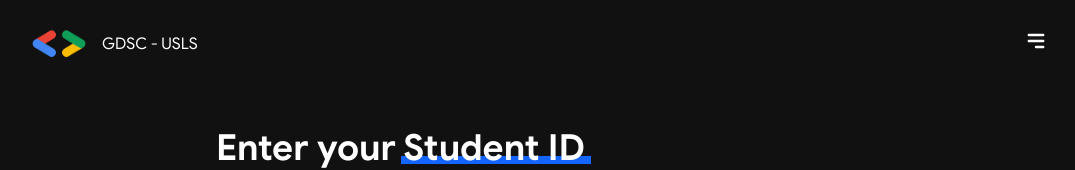
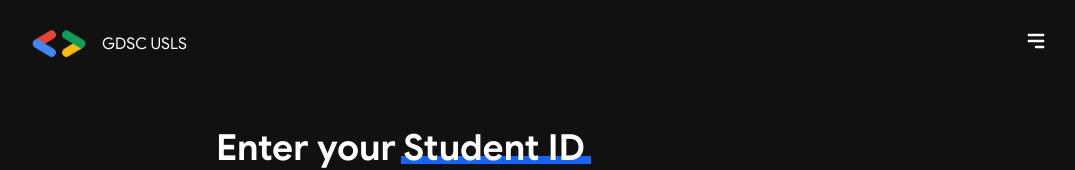
Before and after one commit to gdsc-usls/id-generator, a Next.js app: page / in a window 1280 px wide. Shown: the top 170 px of the page, without its empty margins (104-1179 px from the left). Built offline with nearby package versions, Linux system fonts and the light colour scheme.

Commit message:
fix: add z-index on menu

```diff
--- a/src/components/Menu.tsx
+++ b/src/components/Menu.tsx
@@ -5,7 +5,7 @@ import { Popover, Transition } from "@headlessui/react";
 
 export const Menu = () => {
   return (
-    <Popover className="relative">
+    <Popover className="relative z-50">
       <Popover.Button className="text-2xl outline-none">
         <HiMenuAlt3 className="transition-colors hover:text-gray-300" />
       </Popover.Button>
--- a/src/components/Navbar.tsx
+++ b/src/components/Navbar.tsx
@@ -15,7 +15,7 @@ export const Navbar = () => {
             height={40}
             width={70}
           />
-          <p>GDSC - USLS</p>
+          <p>GDSC USLS</p>
         </div>
       </Link>
 
```
